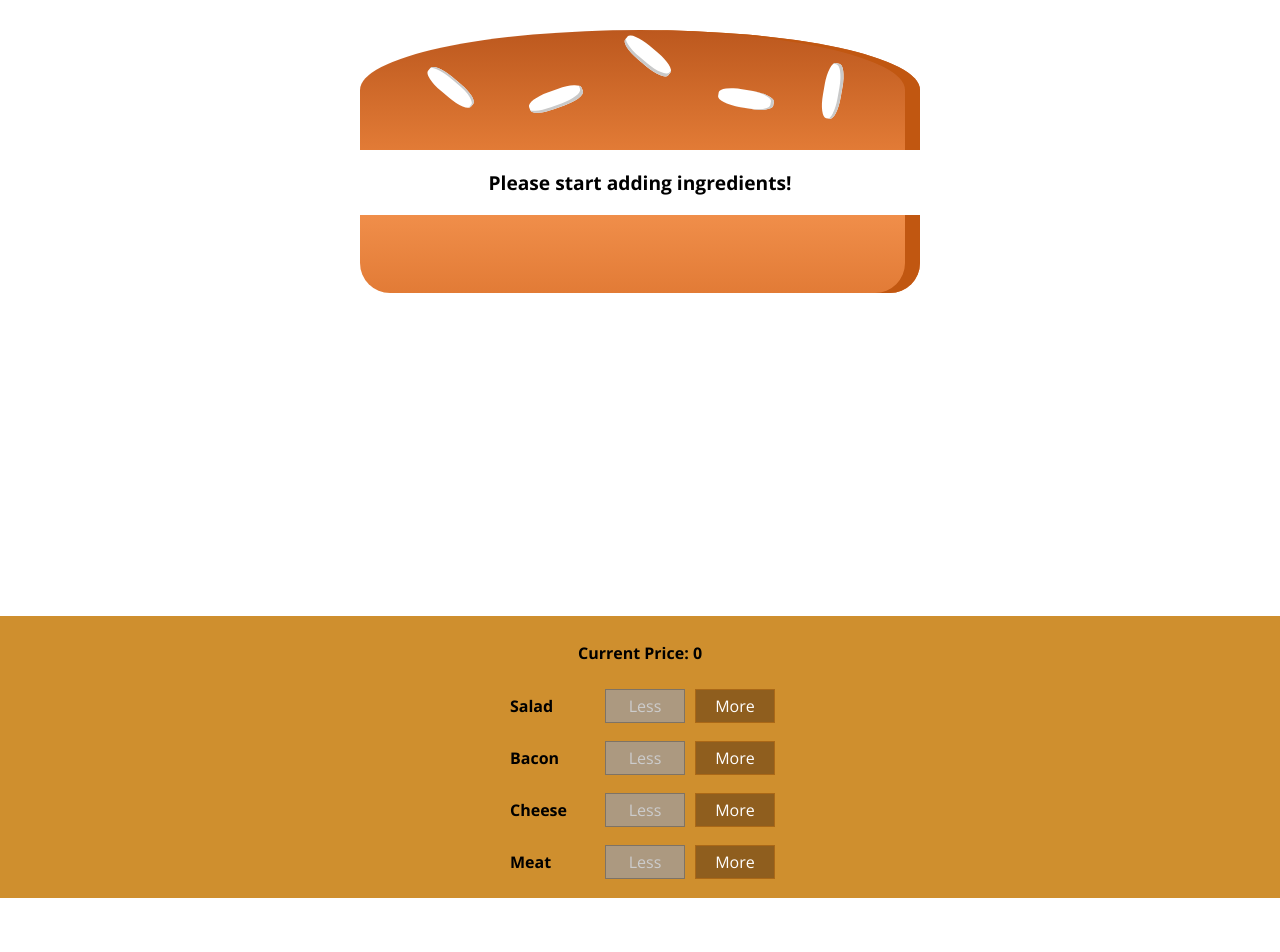
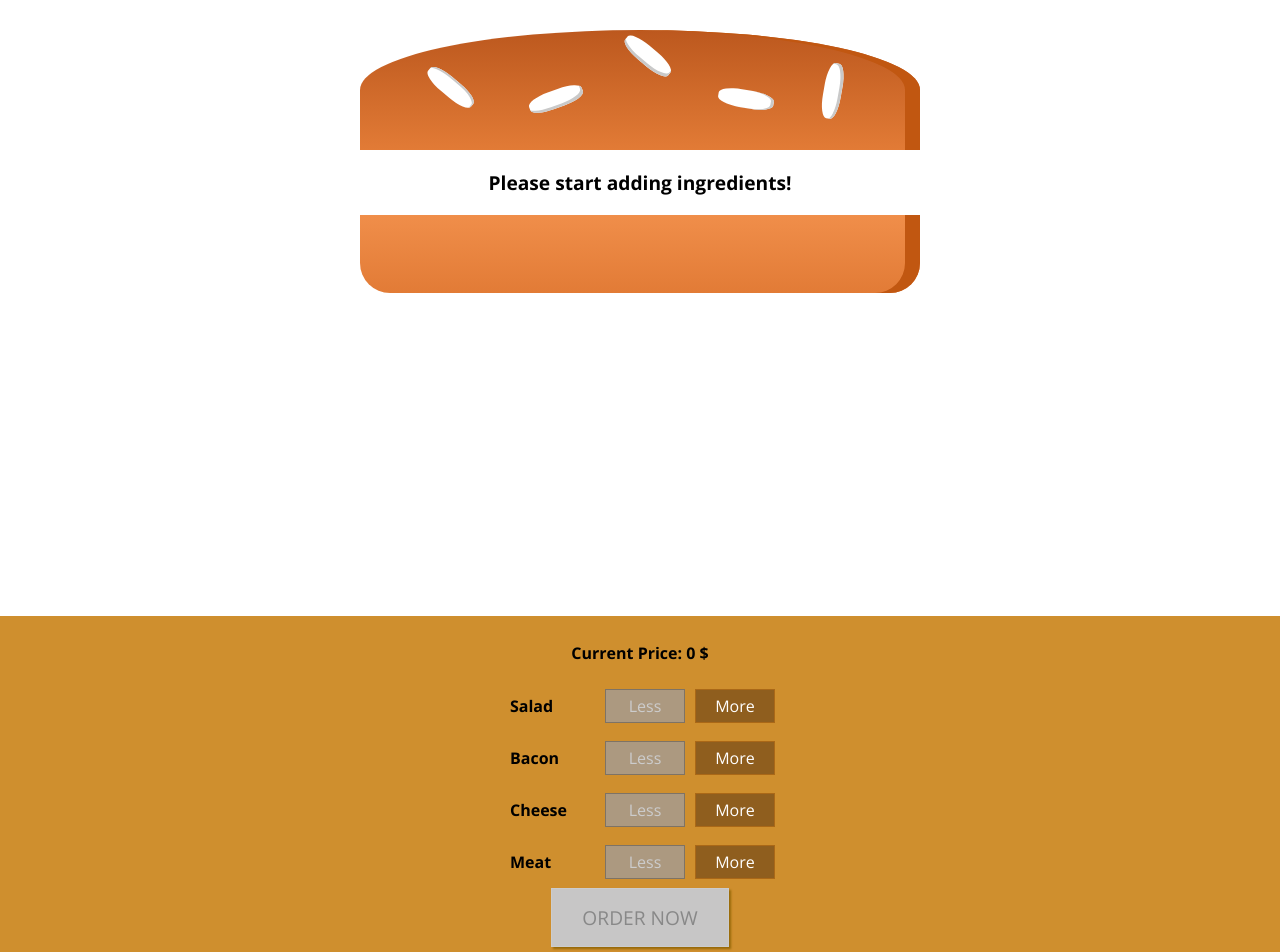
Before and after one commit to MaximNd/burgerBuilder, a React app: page / in a window 1280 px wide. Shown: the top 952 px of the page. Before the commit the page ends 898 px from the top, so only its background shows below. Built offline with nearby package versions, Linux system fonts and the light colour scheme.

Commit message:
ordering the burger

```diff
--- a/src/components/Burger/BuildControls/BuildControls.css
+++ b/src/components/Burger/BuildControls/BuildControls.css
@@ -12,3 +12,45 @@
 .Price {
     font-weight: bold;
 }
+
+
+.OrderButton {
+    background-color: #DAD735;
+    outline: none;
+    cursor: pointer;
+    border: 1px solid #966909;
+    color: #966909;
+    font-family: inherit;
+    font-size: 1.2em;
+    padding: 15px 30px;
+    box-shadow: 2px 2px 2px #966909;
+}
+
+.OrderButton:hover, .OrderButton:active {
+    background-color: #A0DB41;
+    border: 1px solid #966909;
+    color: #966909;
+}
+
+.OrderButton:disabled {
+    background-color: #C7C6C6;
+    cursor: not-allowed;
+    border: 1px solid #ccc;
+    color: #888888;
+}
+
+.OrderButton:not(:disabled) {
+    animation: enable 0.3s linear;
+}
+
+@keyframes enable {
+    0% {
+        transform: scale(1);
+    }
+    60% {
+        transform: scale(1.1);
+    }
+    100% {
+        transform: scale(1);
+    }
+}
--- a/src/components/Burger/BuildControls/BuildControls.js
+++ b/src/components/Burger/BuildControls/BuildControls.js
@@ -18,8 +18,15 @@ const BuildControls = (props) => {
     );
     return (
         <div className={styles.BuildControls}>
-            <p className={styles.Price}>Current Price: {props.price}</p>
+            <p className={styles.Price}>Current Price: {props.price} $</p>
             {controls}
+            <button
+                onClick={props.ordered}
+                className={styles.OrderButton}
+                disabled={!props.purchasable}
+            >
+                ORDER NOW
+            </button>
         </div>
     );
 };
--- /dev/null
+++ b/src/components/Burger/OrderSummary/OrderSummary.js
@@ -0,0 +1,25 @@
+import React from 'react';
+
+import Button from './../../UI/Button/Button';
+
+const OrderSummary = (props) => {
+    const ingredientsSummary = Object.keys(props.ingedients)
+        .map((key, index) => (<li key={`${key}-${index}`}>
+                        {key.charAt(0).toUpperCase() + key.slice(1)}: {props.ingedients[key]}
+                    </li>));
+    return (
+        <React.Fragment>
+            <h3>Your order</h3>
+            <p>Ingredients:</p>
+            <ul>
+                {ingredientsSummary}
+            </ul>
+            <p><strong>Total Price: {props.price} $</strong></p>
+            <p>Continue to Checkout?</p>
+            <Button btnType="Error" clicked={props.purchaseCancelled}>CANCEL</Button>
+            <Button btnType="Success" clicked={props.purchaseContinued}>CONTINUE</Button>
+        </React.Fragment>
+    );
+};
+
+export default OrderSummary;
--- /dev/null
+++ b/src/components/UI/Backdrop/Backdrop.css
@@ -0,0 +1,9 @@
+.Backdrop {
+    width: 100%;
+    height: 100%;
+    position: fixed;
+    z-index: 100;
+    left: 0;
+    top: 0;
+    background-color: rgba(0, 0, 0, 0.5);
+}
--- /dev/null
+++ b/src/components/UI/Backdrop/Backdrop.js
@@ -0,0 +1,7 @@
+import React from 'react';
+
+import styles from './Backdrop.css';
+
+const Backdrop = (props) => (props.show ? <div className={styles.Backdrop} onClick={props.clicked}></div> : null);
+
+export default Backdrop;
--- /dev/null
+++ b/src/components/UI/Button/Button.css
@@ -0,0 +1,24 @@
+.Button {
+    background-color: transparent;
+    border: none;
+    color: white;
+    outline: none;
+    cursor: pointer;
+    font: inherit;
+    padding: 10px;
+    margin: 10px;
+    font-weight: bold;
+}
+
+.Button:first-of-type {
+    margin-left: 0;
+    padding-left: 0;
+}
+
+.Success {
+    color: #5C9210;
+}
+
+.Error {
+    color: #ce0303;
+}
--- /dev/null
+++ b/src/components/UI/Button/Button.js
@@ -0,0 +1,15 @@
+import React from 'react';
+
+import styles from './Button.css';
+
+const Button = (props) => {
+    return (
+        <button
+            onClick={props.clicked}
+            className={`${styles.Button} ${styles[props.btnType]}`} >
+            {props.children}
+        </button>
+    );
+};
+
+export default Button;
--- /dev/null
+++ b/src/components/UI/Modal/Modal.css
@@ -0,0 +1,31 @@
+.Modal {
+    position: fixed;
+    z-index: 500;
+    background-color: white;
+    width: 70%;
+    border: 1px solid #ccc;
+    box-shadow: 1px 1px 1px black;
+    padding: 16px;
+    left: 15%;
+    top: 30%;
+    box-sizing: border-box;
+    transition: all 0.6s ease-out;
+}
+
+.Modal-hide {
+    transform: translateY(-100vh);
+    opacity: 0;
+}
+
+.Modal-appear {
+    transform: translateY(0);
+    opacity: 1;
+}
+
+
+@media (min-width: 600px) {
+    .Modal {
+        width: 500px;
+        left: calc(50% - 250px);
+    }
+}
--- /dev/null
+++ b/src/components/UI/Modal/Modal.js
@@ -0,0 +1,21 @@
+import React from 'react';
+
+import styles from './Modal.css';
+import Backdrop from './../Backdrop/Backdrop';
+
+const Modal = (props) => {
+    const animationClass = props.show ? styles['Modal-appear'] : styles['Modal-hide'];
+    return (
+        <React.Fragment>
+            <Backdrop
+                show={props.show}
+                clicked={props.ModalClosed} />
+            <div className={`${styles.Modal} ${animationClass}`}>
+                {props.children}
+            </div>
+
+        </React.Fragment>
+    );
+};
+
+export default Modal;
--- a/src/containers/BurgerBuilder/BurgerBuilder.js
+++ b/src/containers/BurgerBuilder/BurgerBuilder.js
@@ -2,6 +2,8 @@ import React, { Component } from 'react';
 
 import Burger from './../../components/Burger/Burger';
 import BuildControls from './../../components/Burger/BuildControls/BuildControls';
+import Modal from './../../components/UI/Modal/Modal';
+import OrderSummary from './../../components/Burger/OrderSummary/OrderSummary';
 
 const INGREDIENT_PRICES = {
     salad: 0.4,
@@ -18,7 +20,15 @@ class BurgerBuilder extends Component {
             meat: 0,
             bacon: 0,
         },
-        totalPrice: 0
+        totalPrice: 0,
+        purchasable: false,
+        purchasing: false
+    }
+
+    updatePurchaseState (ingredients) {
+        const sum = Object.keys(ingredients).reduce((sum, key) => sum + ingredients[key], 0);
+
+        this.setState({ purchasable: sum > 0 });
     }
 
     addIngredientHandler = type => {
@@ -28,6 +38,7 @@ class BurgerBuilder extends Component {
         const newPrice = parseFloat((this.state.totalPrice + INGREDIENT_PRICES[type]).toFixed(2));
 
         this.setState({ ingredients: updatedIngredients, totalPrice: newPrice });
+        this.updatePurchaseState(updatedIngredients);
     }
 
     removeIngredientHandler = type => {
@@ -37,7 +48,21 @@ class BurgerBuilder extends Component {
             const newPrice = parseFloat((this.state.totalPrice - INGREDIENT_PRICES[type]).toFixed(2));
 
             this.setState({ ingredients: updatedIngredients, totalPrice: newPrice });
+            this.updatePurchaseState(updatedIngredients);
         }
+    }
+
+    purchaseHandler = () => {
+        this.setState({purchasing: true});
+    }
+
+    purchaseCancelHandler = () => {
+        this.setState({purchasing: false});
+    }
+
+    purchaseContinueHandler = () => {
+        // TODO
+        console.log('Continue');
     }
 
     render() {
@@ -49,12 +74,23 @@ class BurgerBuilder extends Component {
         }
         return (
             <React.Fragment>
+                <Modal
+                    show={this.state.purchasing}
+                    ModalClosed={this.purchaseCancelHandler} >
+                    <OrderSummary
+                        price={this.state.totalPrice}
+                        ingedients={this.state.ingredients}
+                        purchaseCancelled={this.purchaseCancelHandler}
+                        purchaseContinued={this.purchaseContinueHandler} />
+                </Modal>
                 <Burger ingredients={this.state.ingredients} />
                 <BuildControls
-                price={this.state.totalPrice}
-                ingredientAdded={this.addIngredientHandler}
-                ingredientDeleted={this.removeIngredientHandler}
-                disabledInfo={disabledInfo} />
+                    price={this.state.totalPrice}
+                    ingredientAdded={this.addIngredientHandler}
+                    ingredientDeleted={this.removeIngredientHandler}
+                    disabledInfo={disabledInfo}
+                    purchasable={this.state.purchasable}
+                    ordered={this.purchaseHandler} />
             </React.Fragment>
         );
     }
```
